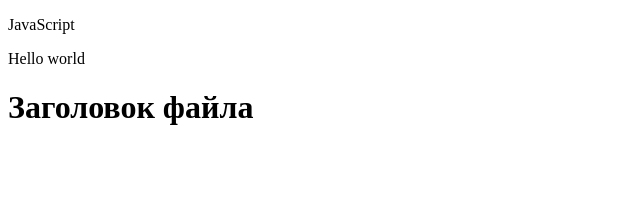
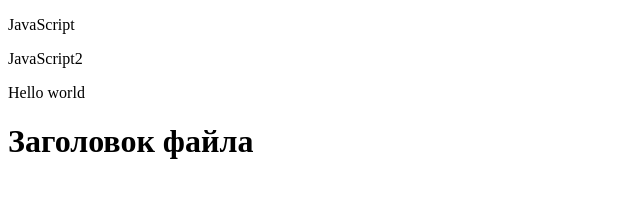
Before and after one commit to NadyaHuryan/PractiseLab, a plain HTML site: page index.html in a window 1280 px wide. Shown: the whole page, without its empty margins (0-640 px from the left). Drawn offline with Linux system fonts and the light colour scheme.

Commit message:
Update index.html

```diff
--- a/index.html
+++ b/index.html
@@ -7,6 +7,7 @@
 </head>
 <body>
     <p>JavaScript</p>
+    <p>JavaScript2</p>
 
     <p>Hello world</p>
     <h1>Заголовок файла</h1>
```
